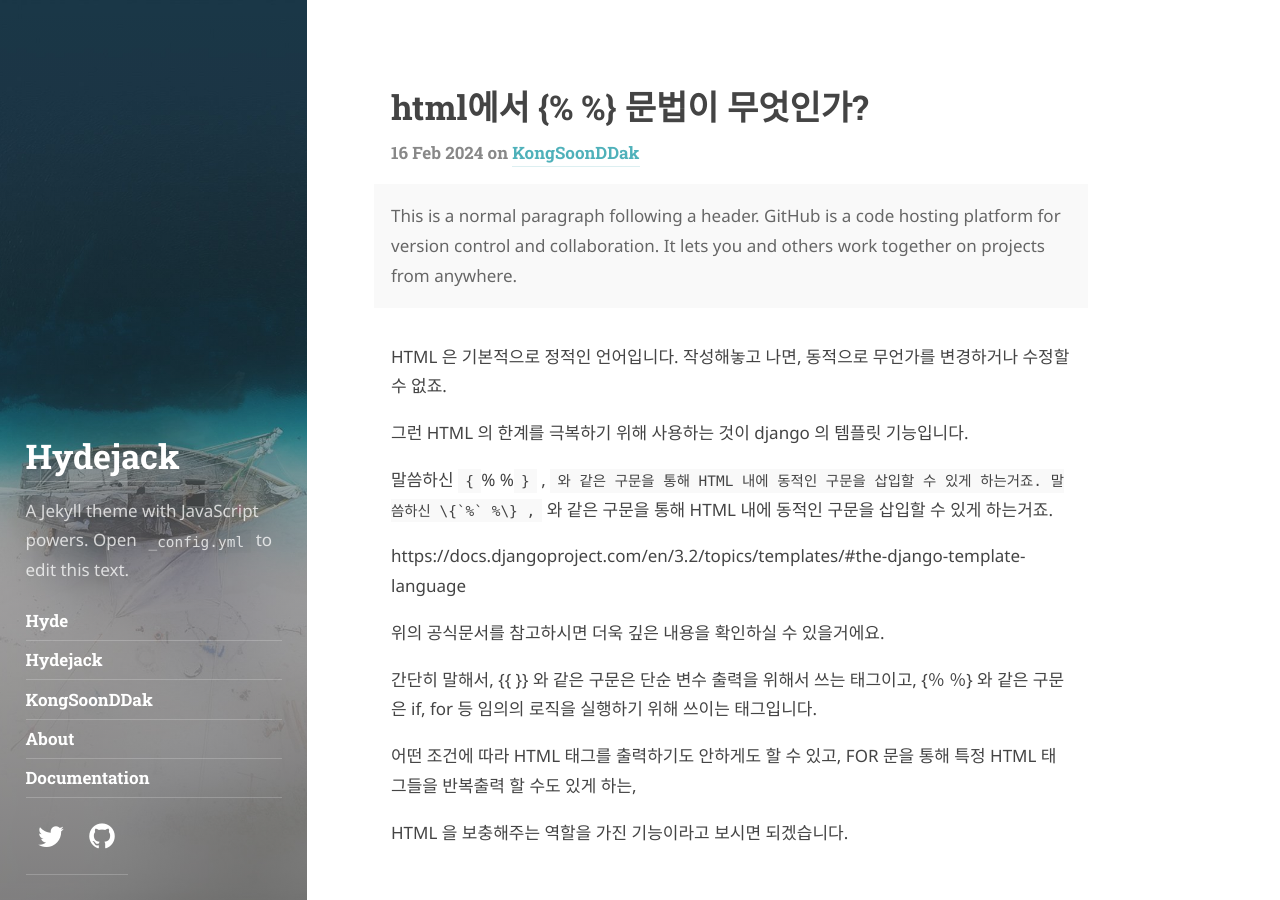
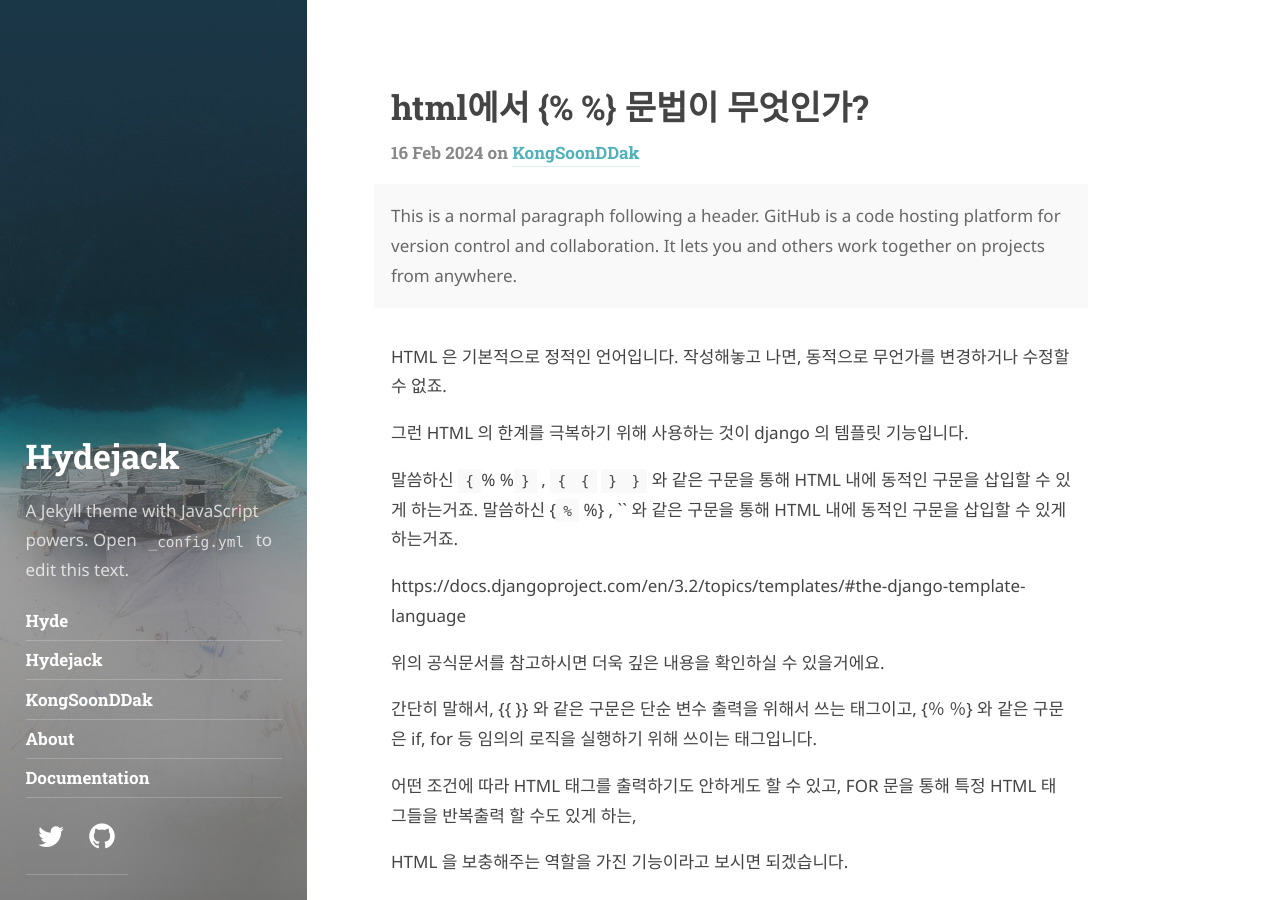
Before and after one commit to seunghyunhwang/seunghyunhwang.github.io, a Jekyll site: the page built from _posts/2024-02-16-html에서_문법이_무엇인가.md, in a window 1280 px wide and 900 px high. Built offline with Jekyll 4.4.1, drawn with Linux system fonts in a browser that asks for light colours; some web fonts are replaced.

Commit message:
Modify the special symbols

```diff
--- a/_posts/2024-02-16-html에서_문법이_무엇인가.md
+++ b/_posts/2024-02-16-html에서_문법이_무엇인가.md
@@ -14,7 +14,7 @@
 그런 HTML 의 한계를 극복하기 위해 사용하는 것이
 django 의 템플릿 기능입니다.
 
-말씀하신 `{`% %`}` , `{{ }}` 와 같은 구문을 통해 HTML 내에 동적인 구문을 삽입할 수 있게 하는거죠.
+말씀하신 `{`% %`}` , `{``{` `}``}` 와 같은 구문을 통해 HTML 내에 동적인 구문을 삽입할 수 있게 하는거죠.
 말씀하신 \{`%` %\} , `{{ }}` 와 같은 구문을 통해 HTML 내에 동적인 구문을 삽입할 수 있게 하는거죠.
 
 https://docs.djangoproject.com/en/3.2/topics/templates/#the-django-template-language
```
